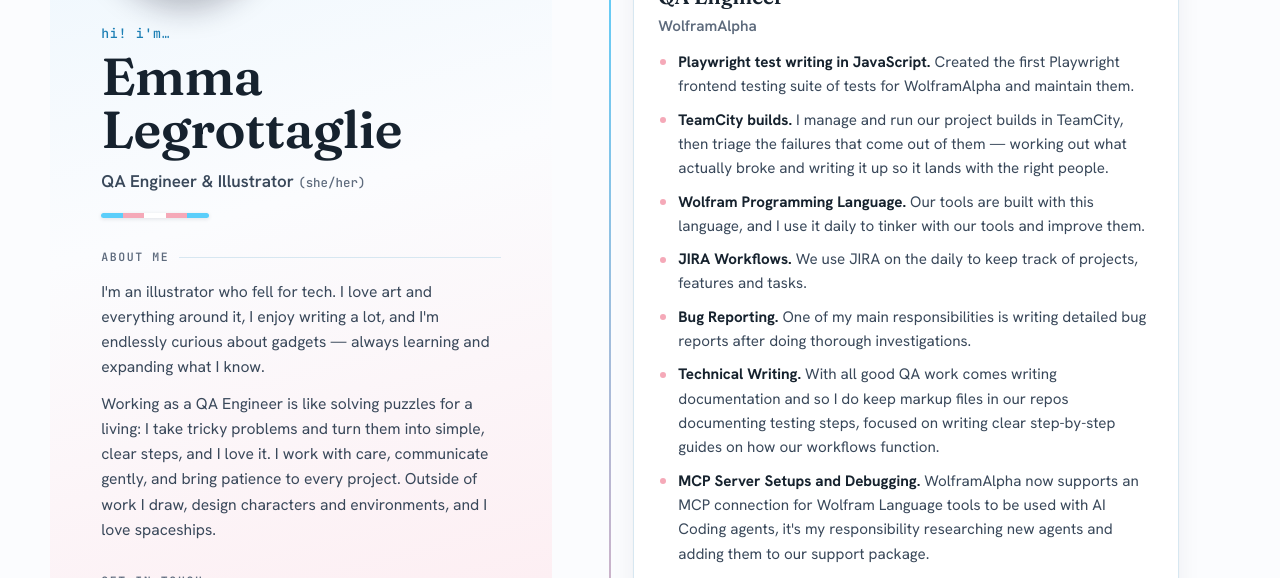
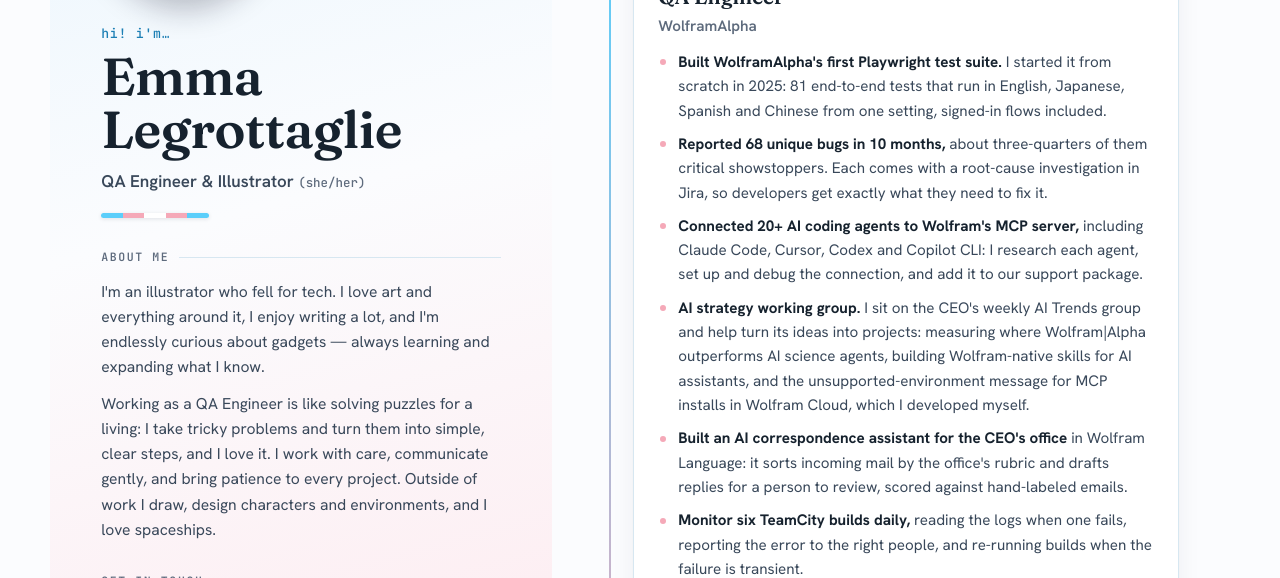
Before and after one commit to emmalegrottaglie/interactivecv, a plain HTML site: page index.html in a window 1280 px wide. Shown: the part 222-800 px from the top of the page. Drawn offline with Linux system fonts and the light colour scheme.

Commit message:
feat: rewrite the WolframAlpha experience as achievements
The bullets described duties ("we use Jira daily"). They now lead with what
was done and what came of it, with real numbers where they exist: the
Playwright suite built from scratch to 81 tests across four languages, 68
unique bugs reported in ten months (about three-quarters critical), and 20+
AI coding agents connected to Wolfram's MCP server. The AI working group
bullet now names the projects it led to, and new bullets cover the AI
correspondence assistant for the CEO's office and daily TeamCity build
monitoring. The standalone Jira bullet is folded into bug reporting.

The interpreter role now reads as supporting patients and staff, to show
the support side of that work.

Co-Authored-By: Claude Opus 5.5 <noreply@anthropic.com>

```diff
--- a/index.html
+++ b/index.html
@@ -646,14 +646,14 @@ body, .sidebar, .content, .tl-card, .skill-group, .edu, .project-card,
             <h3 class="tl-role">QA Engineer</h3>
             <p class="tl-org">WolframAlpha</p>
             <ul class="tl-points">
-              <li><strong>Playwright test writing in JavaScript.</strong> Created the first Playwright frontend testing suite of tests for WolframAlpha and maintain them.</li>
-              <li><strong>TeamCity builds.</strong> I manage and run our project builds in TeamCity, then triage the failures that come out of them &mdash; working out what actually broke and writing it up so it lands with the right people.</li>
-              <li><strong>Wolfram Programming Language.</strong> Our tools are built with this language, and I use it daily to tinker with our tools and improve them.</li>
-              <li><strong>JIRA Workflows.</strong> We use JIRA on the daily to keep track of projects, features and tasks.</li>
-              <li><strong>Bug Reporting.</strong> One of my main responsibilities is writing detailed bug reports after doing thorough investigations.</li>
-              <li><strong>Technical Writing.</strong> With all good QA work comes writing documentation and so I do keep markup files in our repos documenting testing steps, focused on writing clear step-by-step guides on how our workflows function.</li>
-              <li><strong>MCP Server Setups and Debugging.</strong> WolframAlpha now supports an MCP connection for Wolfram Language tools to be used with AI Coding agents, it's my responsibility researching new agents and adding them to our support package.</li>
-              <li><strong>AI strategy working group.</strong> I sit on the CEO's weekly AI Trends group, discussing where AI is heading and how we can use it, and I work with colleagues to turn the ideas that come out of it into real projects.</li>
+              <li><strong>Built WolframAlpha's first Playwright test suite.</strong> I started it from scratch in 2025: 81 end-to-end tests that run in English, Japanese, Spanish and Chinese from one setting, signed-in flows included.</li>
+              <li><strong>Reported 68 unique bugs in 10 months,</strong> about three-quarters of them critical showstoppers. Each comes with a root-cause investigation in Jira, so developers get exactly what they need to fix it.</li>
+              <li><strong>Connected 20+ AI coding agents to Wolfram's MCP server,</strong> including Claude Code, Cursor, Codex and Copilot CLI: I research each agent, set up and debug the connection, and add it to our support package.</li>
+              <li><strong>AI strategy working group.</strong> I sit on the CEO's weekly AI Trends group and help turn its ideas into projects: measuring where Wolfram|Alpha outperforms AI science agents, building Wolfram-native skills for AI assistants, and the unsupported-environment message for MCP installs in Wolfram Cloud, which I developed myself.</li>
+              <li><strong>Built an AI correspondence assistant for the CEO's office</strong> in Wolfram Language: it sorts incoming mail by the office's rubric and drafts replies for a person to review, scored against hand-labeled emails.</li>
+              <li><strong>Monitor six TeamCity builds daily,</strong> reading the logs when one fails, reporting the error to the right people, and re-running builds when the failure is transient.</li>
+              <li><strong>Wolfram Language every day.</strong> Our tools are built in it; I use it to improve them and our test coverage.</li>
+              <li><strong>Technical writing.</strong> I keep step-by-step Markdown guides in our repos for each testing workflow.</li>
             </ul>
           </div>
         </li>
@@ -665,7 +665,7 @@ body, .sidebar, .content, .tl-card, .skill-group, .edu, .project-card,
             <h3 class="tl-role">Medical Interpreter</h3>
             <p class="tl-org">Language Link / Voyce</p>
             <ul class="tl-points">
-              <li>Over-the-phone English↔Spanish interpreter for US hospitals, covering medical and customer-service calls.</li>
+              <li>Over-the-phone English↔Spanish interpreter for US hospitals, supporting patients and staff on medical and customer-service calls.</li>
               <li>Handled sensitive, confidential medical information in full compliance with <strong>HIPAA</strong>.</li>
             </ul>
           </div>
```
